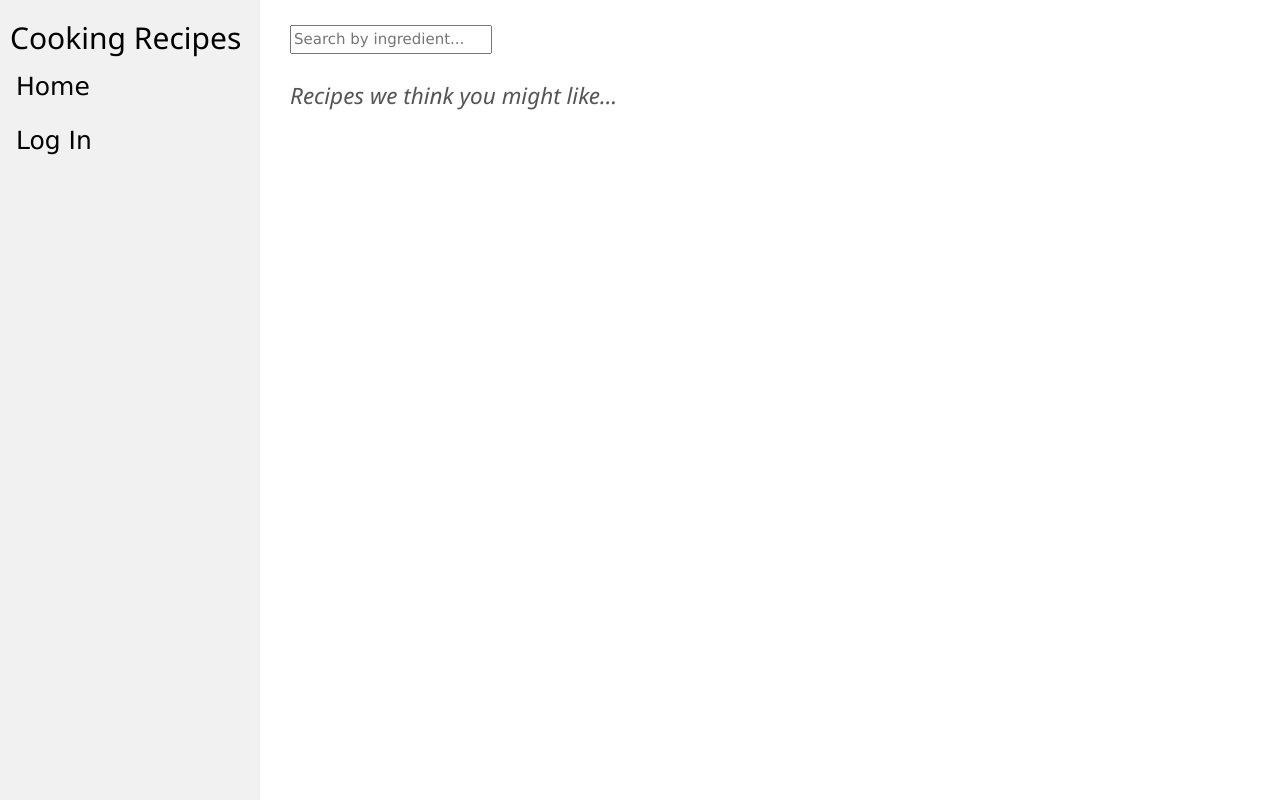
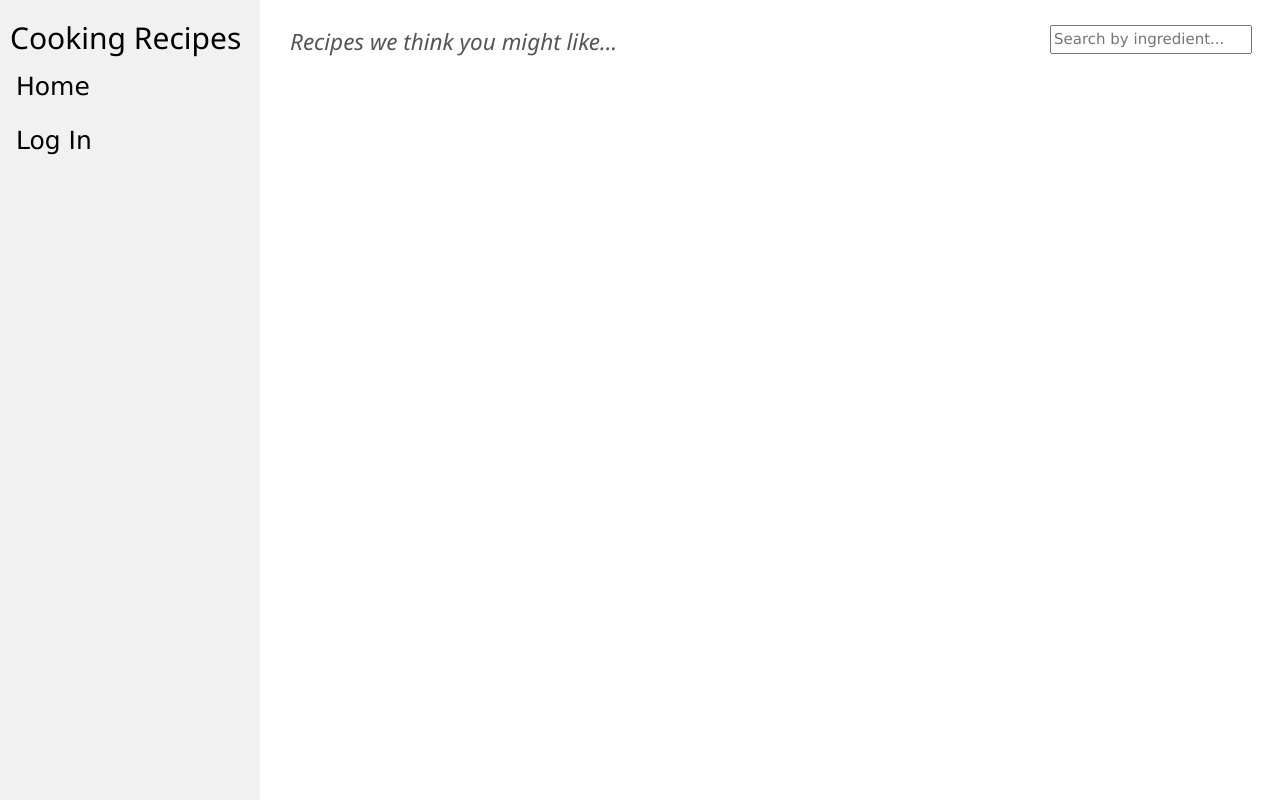
Before and after one commit to WebApplications2023/cookingRecipes, a Flask app: page / in a window 1280 px wide. Run offline with Flask 3, Linux system fonts and the light colour scheme; data that the repository does not hold is empty; some libraries are stand-ins or nearby versions.

Commit message:
Proper css for search bar

```diff
--- a/cookingRecipes/static/cooking.css
+++ b/cookingRecipes/static/cooking.css
@@ -499,14 +499,12 @@ li a:hover{
 }
 
 .dropdown{
-    position: relative;
+    position: absolute;
     display: inline-block;
-    margin-left: 290px;
-    padding-top: 25px;
+    right: 0;
 }
 
 .dropdown-content {
-    position: absolute;
     background-color: #f6f6f6;
     min-width: 230px;
     z-index: 1;
--- a/cookingRecipes/templates/main/index.html
+++ b/cookingRecipes/templates/main/index.html
@@ -1,11 +1,11 @@
 {% extends 'base.html' %}
 
 {% block content %}
-    <div class="dropdown">
-        <input name="searchVal" id="ingr_search" type="text" placeholder="Search by ingredient...">
-        <div class="dropdown-content"></div>
-    </div>
     <div class="home">
+        <div class="dropdown">
+            <input name="searchVal" id="ingr_search" type="text" placeholder="Search by ingredient...">
+            <div class="dropdown-content"></div>
+        </div>
         <h1><em>Recipes we think you might like...</em></h1>
     </div>
 
```
